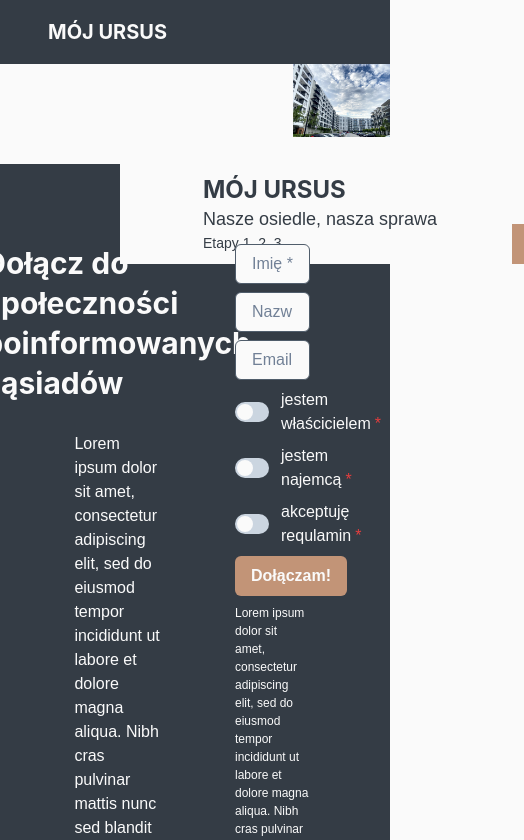
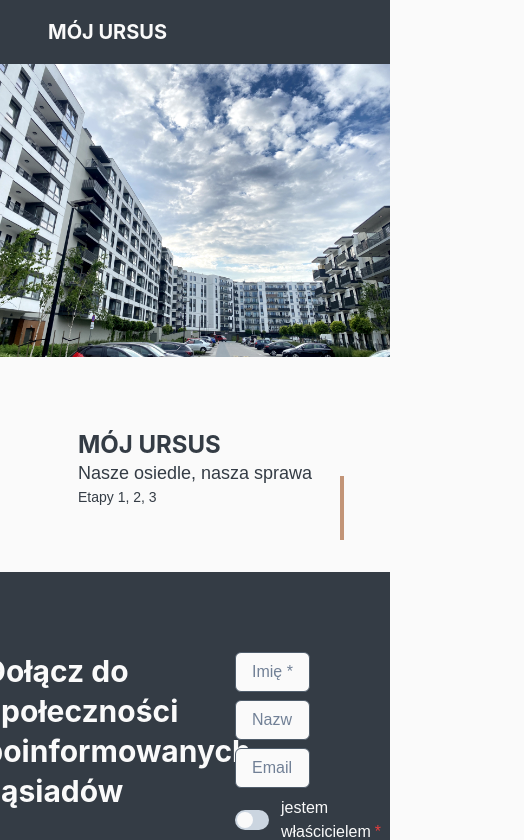
Before and after one commit to MojUrsus/MojUrsus.github.io, a React (Vite) app: page / in a window 390 px wide. Shown: the top 840 px of the page, 524 px wide, since content can reach past the window. Built offline with nearby package versions, Linux system fonts and the light colour scheme.

Commit message:
Improve mobile welcome page

```diff
--- a/src/pages/WelcomePage.tsx
+++ b/src/pages/WelcomePage.tsx
@@ -1,45 +1,38 @@
-import { Flex, Box, Image, Heading, Text, Center } from '@chakra-ui/react'
+import { Flex, Box, Image, Heading, Text, Center, VStack } from '@chakra-ui/react'
 
 const WelcomePage = () => {
-    return <Box h='full'>
-        <Flex h='full'>
-            <Box w={'75%'}>
+    return (
+        <VStack h='full'>
+            <Image
+                h='full'
+                src='background.jpg'
+                fallbackSrc='https://via.placeholder.com/1440x1080'
+                objectFit='cover' />
+            <Center>
                 <Box
-                    id='floating-header'
-                    minW={200} minH={100}
-                    h={'30%'} w={400}>
-                    <Flex
-                        alignContent={'center'}
-                        justifyContent={'center'}
-                        h={'100%'}
-                        position={'relative'}
-                        left={'30%'} top={'100%'}
-                        bg='white'>
-                        <Center>
-                            <Box>
-                                <Heading as='h3' size='lg'>MÓJ URSUS</Heading>
-                                <Text fontSize='lg'>Nasze osiedle, nasza sprawa</Text>
-                                <Text fontSize='sm'>Etapy 1, 2, 3</Text>
-                            </Box>
-                        </Center>
-                        <Box
-                            h={'40%'} w={'3'}
-                            bg='orange'
-                            position={'absolute'}
-                            right={-1} bottom={0}>
-                        </Box>
-                    </Flex>
+                    id='title-box'
+                    position={'relative'}
+                    m={8}
+                    px={{ base: 8, lg: 16 }}
+                    py={8}
+                    _after={{
+                        position: 'absolute',
+                        width: 32,
+                        height: 16,
+                        content: '""',
+                        right: 0,
+                        bottom: 0,
+                        borderRight: '4px solid orange',
+                        borderWidth: {base: 4, lg: 8},
+                        borderColor: 'orange'
+                    }}>
+                    <Heading as='h3' size='lg'>MÓJ URSUS</Heading>
+                    <Text fontSize='lg'>Nasze osiedle, nasza sprawa</Text>
+                    <Text fontSize='sm'>Etapy 1, 2, 3</Text>
                 </Box>
-            </Box>
-            <Box h='full'>
-                <Image
-                    h='full'
-                    src='background.jpg'
-                    fallbackSrc='https://via.placeholder.com/1440x1080'
-                    objectFit='cover'/>
-            </Box>
-        </Flex>
-    </Box>
+            </Center>
+        </VStack>
+    );
 };
 
 export default WelcomePage;
```
